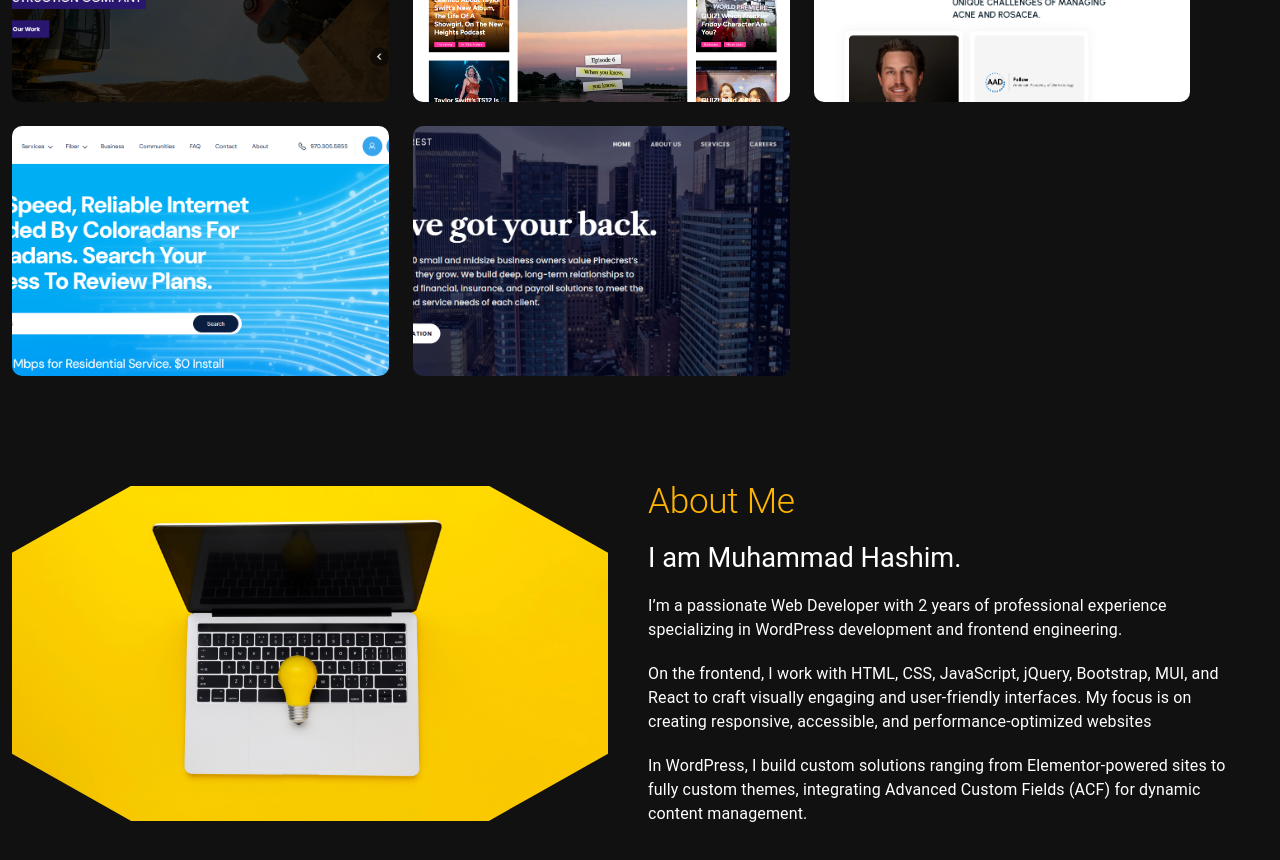
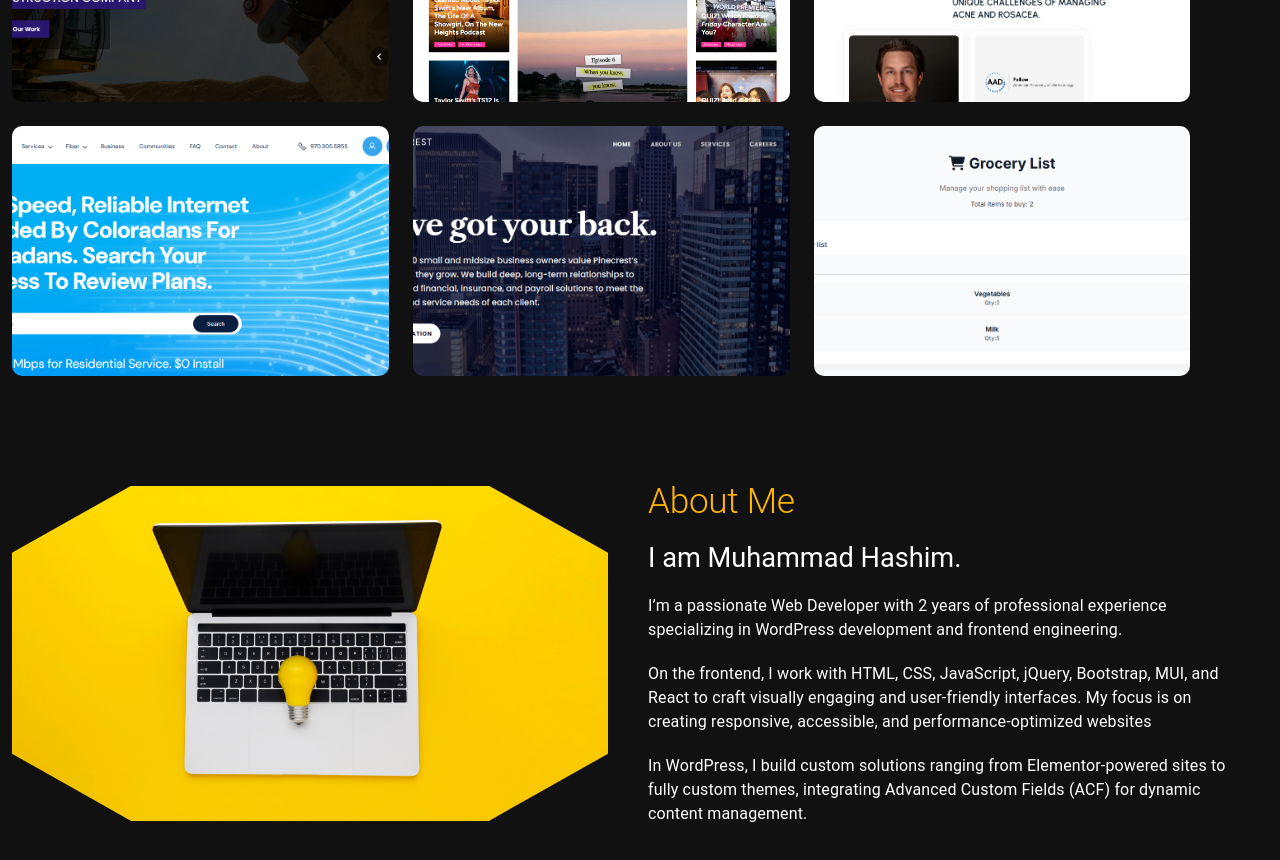
Before and after one commit to hashimrmzn/hashim-portfolio, a React (Vite) app: page / in a window 1280 px wide. Shown: the part 2000-2860 px from the top of the page. Built offline with nearby package versions, Linux system fonts and the light colour scheme.

Commit message:
added one more frontend mini js project

```diff
--- a/src/components/MyProjects/MyProjectsComponents/ProjectsTab/FrontendProjects/FrontendProjects.jsx
+++ b/src/components/MyProjects/MyProjectsComponents/ProjectsTab/FrontendProjects/FrontendProjects.jsx
@@ -72,6 +72,12 @@ const projects = [
         url: "https://www.pinecrestconsulting.com/",
         description: "Pinecrest Consulting is a custom WordPress theme project where I built the frontend using HTML, CSS, JavaScript, jQuery, and AOS animations. The website was crafted to deliver a modern, responsive, and engaging user experience while maintaining a professional and corporate look that aligns with the client’s brand identity.",
     },
+    {
+        title: "Grocery List Web App",
+        image: "grocery.png",
+        url: "https://hashimrmzn.github.io/grossary-app/",
+        description:"A simple and interactive Grocery List application built with HTML, CSS, and JavaScript. The app allows users to add, update, and remove grocery items, adjust item quantities, and view the total items in the list. Data persistence is handled using Local Storage, so the list remains intact even after refreshing or closing the browser."
+    }
 
 ];
 function FrontendProjects() {
```
Also changed, not shown: src/assets/images/grocery.png (added).
